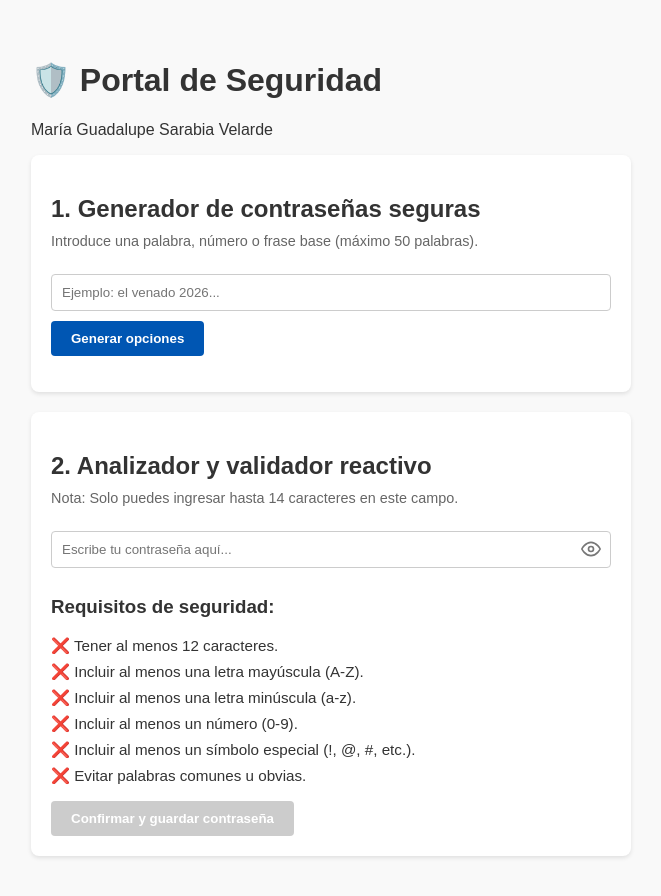
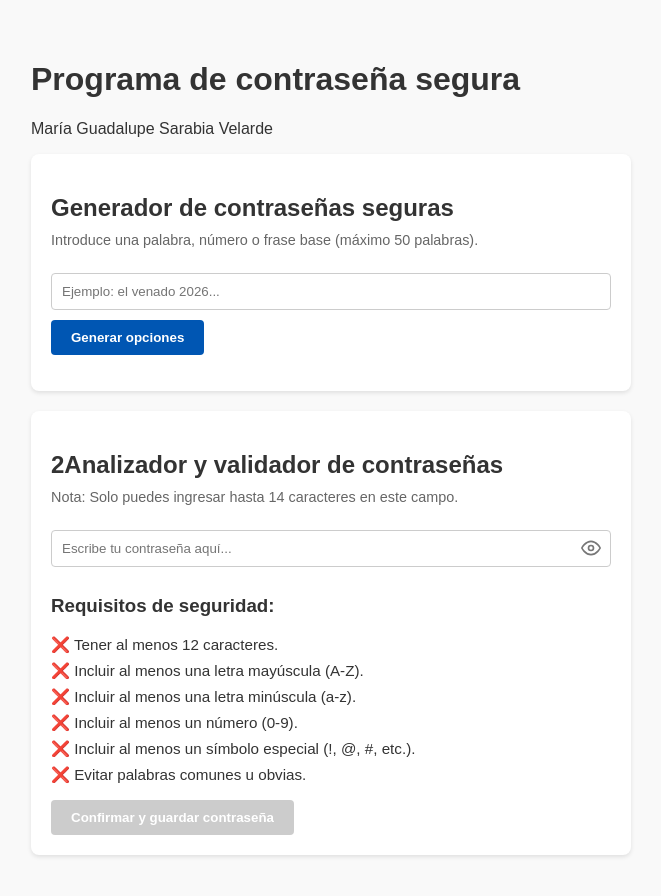
Before and after one commit to mariasarabiq/generador-contrasenas-seguras, a Flask app: page / in a window 1280 px wide. Shown: the top 896 px of the page, without its empty margins (309-970 px from the left). After the commit the page ends 857 px from the top, so only its background shows below. Run offline with Flask 3, Linux system fonts and the light colour scheme.

Commit message:
Update index.html

```diff
--- a/templates/index.html
+++ b/templates/index.html
@@ -83,11 +83,11 @@
 </head>
 <body>
 
-    <h1>🛡️ Portal de Seguridad</h1>
+    <h1>Programa de contraseña segura</h1>
     <p>María Guadalupe Sarabia Velarde</p>
 
     <div class="caja">
-        <h2>1. Generador de contraseñas seguras</h2>
+        <h2>Generador de contraseñas seguras</h2>
         <p class="instruccion">Introduce una palabra, número o frase base (máximo 50 palabras).</p>
 
         <input type="text" id="palabraBase" placeholder="Ejemplo: el venado 2026...">
@@ -97,7 +97,7 @@
     </div>
 
     <div class="caja">
-        <h2>2. Analizador y validador reactivo</h2>
+        <h2>2Analizador y validador de contraseñas</h2>
         <p class="instruccion">Nota: Solo puedes ingresar hasta 14 caracteres en este campo.</p>
 
         <div class="contenedor-input-password">
```
